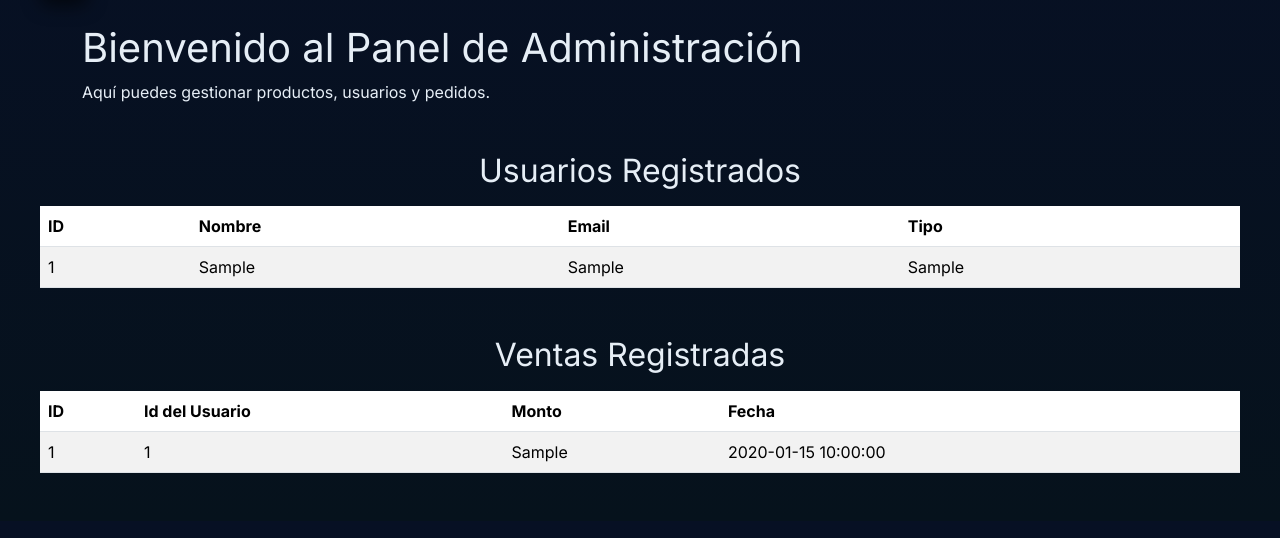
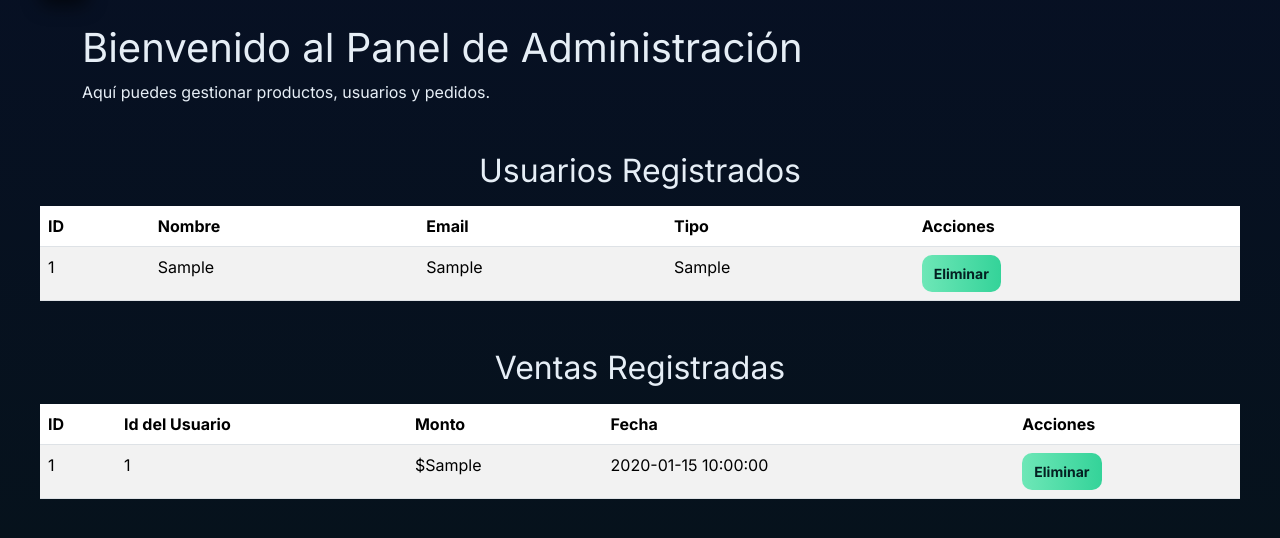
Before and after one commit to lind4vazquez/proyectoweb, a PHP site: page /admin.php in a window 1280 px wide. Shown: the part 80-618 px from the top of the page. Run offline with PHP 8.4, Linux system fonts and the light colour scheme; the visitor is signed in with stand-in values (Sample User, id 1); tables that the repository leaves empty or names only in its code hold one stand-in row (values such as "Sample post").

Commit message:
accciones en admin

```diff
--- a/admin.php
+++ b/admin.php
@@ -1,6 +1,6 @@
 <?php
 session_start();
-include "conexion.php"; // <--- Conexión a tu BD
+include "conexion.php";
 
 if (!isset($_SESSION['usuario_id']) || $_SESSION['tipo'] !== 'admin') {
     header("Location: index.php");
@@ -42,15 +42,17 @@
   <div class="container mt-4">
     <h1>Bienvenido al Panel de Administración</h1>
     <p>Aquí puedes gestionar productos, usuarios y pedidos.</p>
-    <!-- Contenido del panel de administración -->
   </div>
+
   <?php
     // === CONSULTA USUARIOS ===
     $usuarios = $conexion->query("SELECT id, usuario, correo, tipo FROM usuarios");
 
-    // === CONSULTA PEDIDOS ===
+    // === CONSULTA VENTAS ===
     $pedidos = $conexion->query("SELECT id, id_usuario, monto, fecha FROM ventas");
   ?>
+
+  <!-- === LISTA DE USUARIOS === -->
   <h2 class="mt-5 text-center">Usuarios Registrados</h2>
   <table class="table table-striped mt-3">
       <thead>
@@ -59,6 +61,7 @@
               <th>Nombre</th>
               <th>Email</th>
               <th>Tipo</th>
+              <th>Acciones</th>
           </tr>
       </thead>
       <tbody>
@@ -68,10 +71,24 @@
               <td><?= $u['usuario'] ?></td>
               <td><?= $u['correo'] ?></td>
               <td><?= $u['tipo'] ?></td>
+              <td>
+                  <!-- Evitar borrar al admin principal si quieres -->
+                  <?php if ($u['tipo'] !== 'admin'): ?>
+                      <a href="eliminar_usuario.php?id=<?= $u['id'] ?>"
+                         class="btn btn-danger btn-sm"
+                         onclick="return confirm('¿Seguro que deseas eliminar este usuario? Se eliminarán también sus ventas.');">
+                         Eliminar
+                      </a>
+                  <?php else: ?>
+                      <span class="text-muted">No disponible</span>
+                  <?php endif; ?>
+              </td>
           </tr>
           <?php endwhile; ?>
       </tbody>
   </table>
+
+  <!-- === LISTA DE VENTAS === -->
   <h2 class="mt-5 text-center">Ventas Registradas</h2>
   <table class="table table-striped mt-3">
       <thead>
@@ -80,6 +97,7 @@
               <th>Id del Usuario</th>
               <th>Monto</th>
               <th>Fecha</th>
+              <th>Acciones</th>
           </tr>
       </thead>
       <tbody>
@@ -87,12 +105,20 @@
           <tr>
               <td><?= $u['id'] ?></td>
               <td><?= $u['id_usuario'] ?></td>
-                <td><?= $u['monto'] ?></td>
+              <td>$<?= $u['monto'] ?></td>
               <td><?= $u['fecha'] ?></td>
+              <td>
+                  <a href="eliminar_venta.php?id=<?= $u['id'] ?>"
+                     class="btn btn-danger btn-sm"
+                     onclick="return confirm('¿Seguro que deseas eliminar esta venta?');">
+                      Eliminar
+                  </a>
+              </td>
           </tr>
           <?php endwhile; ?>
       </tbody>
   </table>
 
+</div>
 </body>
 </html>
```
Also changed, not shown: eliminar_usuario.php (added, +18 -0 lines), eliminar_venta.php (added, +27 -0 lines). Lines whose indentation alone changed are shown as unchanged.
